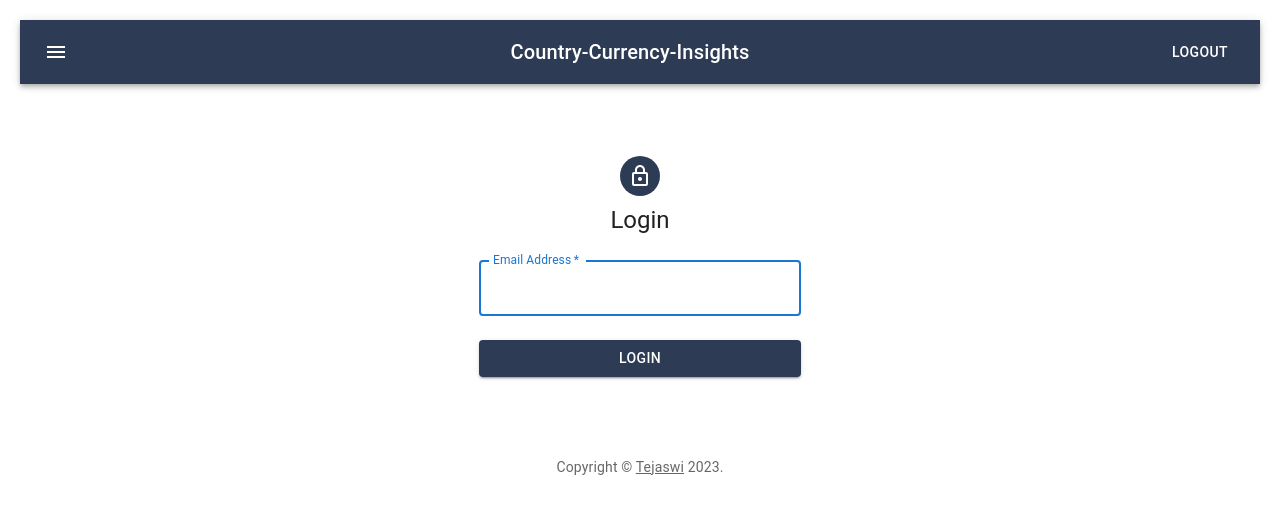
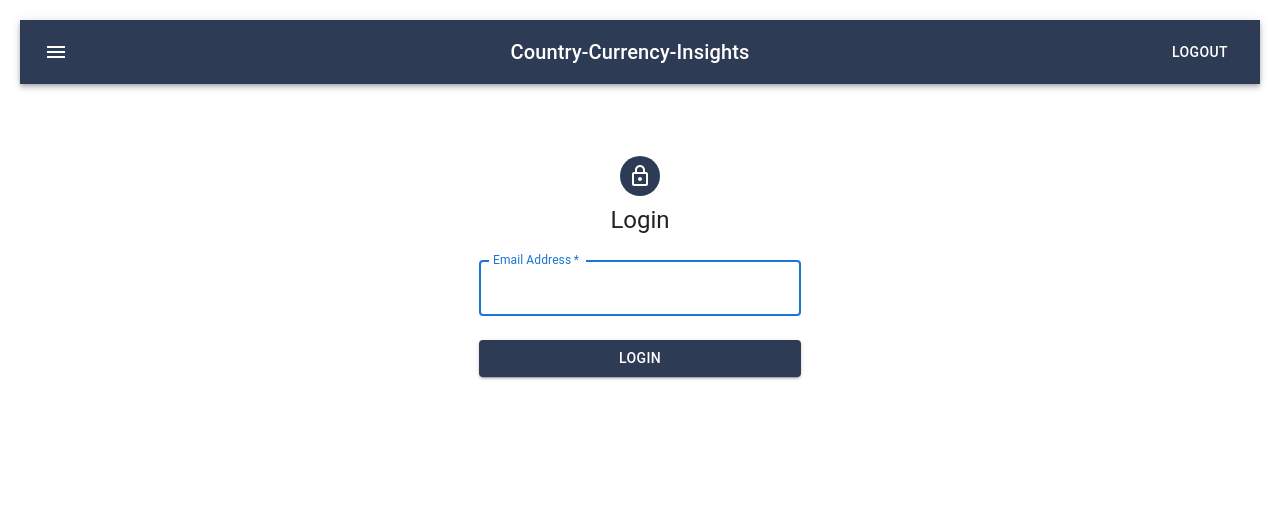
Before and after one commit to tejav27/country-currency-insights, a React (Create React App) app in the folder frontend/: page / in a window 1280 px wide. Shown: the top 514 px of the page. Built offline with nearby package versions, Linux system fonts and the light colour scheme.

Commit message:
validations to text boxes & prevent duplicate rows

```diff
--- a/frontend/src/components/AmountBar.jsx
+++ b/frontend/src/components/AmountBar.jsx
@@ -1,20 +1,33 @@
-import React, { useContext } from 'react';
-import InputAdornment from '@mui/material/InputAdornment';
-import TextField from '@mui/material/TextField';
-import { CountryCurrencyContext } from '../context/CountryCurrencyContext';
+import React, { useContext, useState } from "react";
+import InputAdornment from "@mui/material/InputAdornment";
+import TextField from "@mui/material/TextField";
+import { CountryCurrencyContext } from "../context/CountryCurrencyContext";
 
 const AmountBar = () => {
   const { amount, setAmount } = useContext(CountryCurrencyContext);
+  const [error, setError] = useState(false);
 
-    const handleAmountChange = (event) => {
-      setAmount(event.target.value);
-    };
+  const handleAmountChange = (event) => {
+    const value = event.target.value;
+    if (
+      value === "" ||
+      (Number.isInteger(parseFloat(value)) && parseFloat(value) > 0)
+    ) {
+      setAmount(value);
+      setError(false);
+    } else {
+      setError(true);
+    }
+  };
+
   return (
     <div>
-         <TextField
+      <TextField
         label="Amount (SEK)"
         value={amount}
         onChange={handleAmountChange}
+        error={error}
+        helperText={error ? "Please enter a positive integer number" : ""}
         InputProps={{
           inputProps: {
             min: 0,
@@ -23,7 +36,7 @@ const AmountBar = () => {
         startAdornment={<InputAdornment position="start">SEK</InputAdornment>}
       />
     </div>
-  )
-}
+  );
+};
 
-export default AmountBar
+export default AmountBar;
--- a/frontend/src/components/LoginCard.jsx
+++ b/frontend/src/components/LoginCard.jsx
@@ -1,8 +1,7 @@
-import { useContext } from "react";
+import { useContext, useState } from "react";
 import Avatar from "@mui/material/Avatar";
 import CssBaseline from "@mui/material/CssBaseline";
 import TextField from "@mui/material/TextField";
-import Link from "@mui/material/Link";
 import Box from "@mui/material/Box";
 import LockOutlinedIcon from "@mui/icons-material/LockOutlined";
 import Typography from "@mui/material/Typography";
@@ -14,34 +13,26 @@ import axios from "axios";
 import { AuthContext } from '../context/AuthContext';
 import { useNavigate } from 'react-router-dom';
 
-function Copyright(props) {
-  return (
-    <Typography
-      variant="body2"
-      color="text.secondary"
-      align="center"
-      {...props}
-    >
-      {"Copyright © "}
-      <Link color="inherit" href="https://github.com/tejav27?tab=stars" target="blank">
-        Tejaswi
-      </Link>{" "}
-      {new Date().getFullYear()}
-      {"."}
-    </Typography>
-  );
+function isValidEmail(email) {
+  // Email validation logic using a regular expression:
+  const emailRegex = /^[^\s@]+@[^\s@]+\.[^\s@]+$/;
+  return emailRegex.test(email);
 }
 
-const defaultTheme = createTheme();
-
-export default function LogIn() {
+function LogIn() {
   const { setAuthToken } = useContext(AuthContext);
   const navigate = useNavigate();
+  const [email, setEmail] = useState("");
+  const [emailError, setEmailError] = useState(false);
 
   const handleSubmit = (event) => {
     event.preventDefault();
 
-    fetchAuthToken();
+    if (isValidEmail(email)) {
+      fetchAuthToken();
+    } else {
+      setEmailError(true);
+    }
   };
 
   const fetchAuthToken = async () => {
@@ -57,7 +48,7 @@ export default function LogIn() {
   };
 
   return (
-    <ThemeProvider theme={defaultTheme}>
+    <ThemeProvider theme={createTheme()}>
       <Container component="main" maxWidth="xs">
         <CssBaseline />
         <Box
@@ -91,6 +82,12 @@ export default function LogIn() {
               name="email"
               autoComplete="email"
               autoFocus
+              error={emailError}
+              helperText={emailError ? "Invalid email" : ""}
+              onChange={(e) => {
+                setEmail(e.target.value);
+                setEmailError(false);
+              }}
               style={{
                 "&:focus": {
                   borderColor: "yellow",
@@ -100,8 +97,9 @@ export default function LogIn() {
             <CustomButton name="Login" />
           </Box>
         </Box>
-        <Copyright sx={{ mt: 8, mb: 4 }} />
       </Container>
     </ThemeProvider>
   );
 }
+
+export default LogIn;
--- a/frontend/src/components/TableOfCountries.jsx
+++ b/frontend/src/components/TableOfCountries.jsx
@@ -39,6 +39,7 @@ export default function TableOfCountries() {
   const { token } = useContext(AuthContext);
   const { amount, selectedCountry } = useContext(CountryCurrencyContext);
   const [rows, setRows] = useState([]);
+  const [uniqueCountries, setUniqueCountries] = useState([]);
 
   useEffect(() => {
     // Trigger the API call when selectedCountry changes
@@ -50,6 +51,7 @@ export default function TableOfCountries() {
   const fetchCountryData = async () => {
     console.log('fetching country.' + selectedCountry)
     try {
+      if (!uniqueCountries.includes(selectedCountry)) {
         const response = await axios.get(`/country/name/${selectedCountry}`, {
           headers: {
             Authorization: `Bearer ${token}`,
@@ -60,6 +62,8 @@ export default function TableOfCountries() {
         const exchangeRate = currencies[0].exchangeRate;
         const newRow = addRow(officialName, population, currency, exchangeRate);
         setRows([...rows, newRow]);
+        setUniqueCountries([...uniqueCountries, selectedCountry]);
+      }
     } catch (error) {
       console.error("Error getting country data: ", error);
     }
```
Lines whose indentation alone changed are shown as unchanged.
